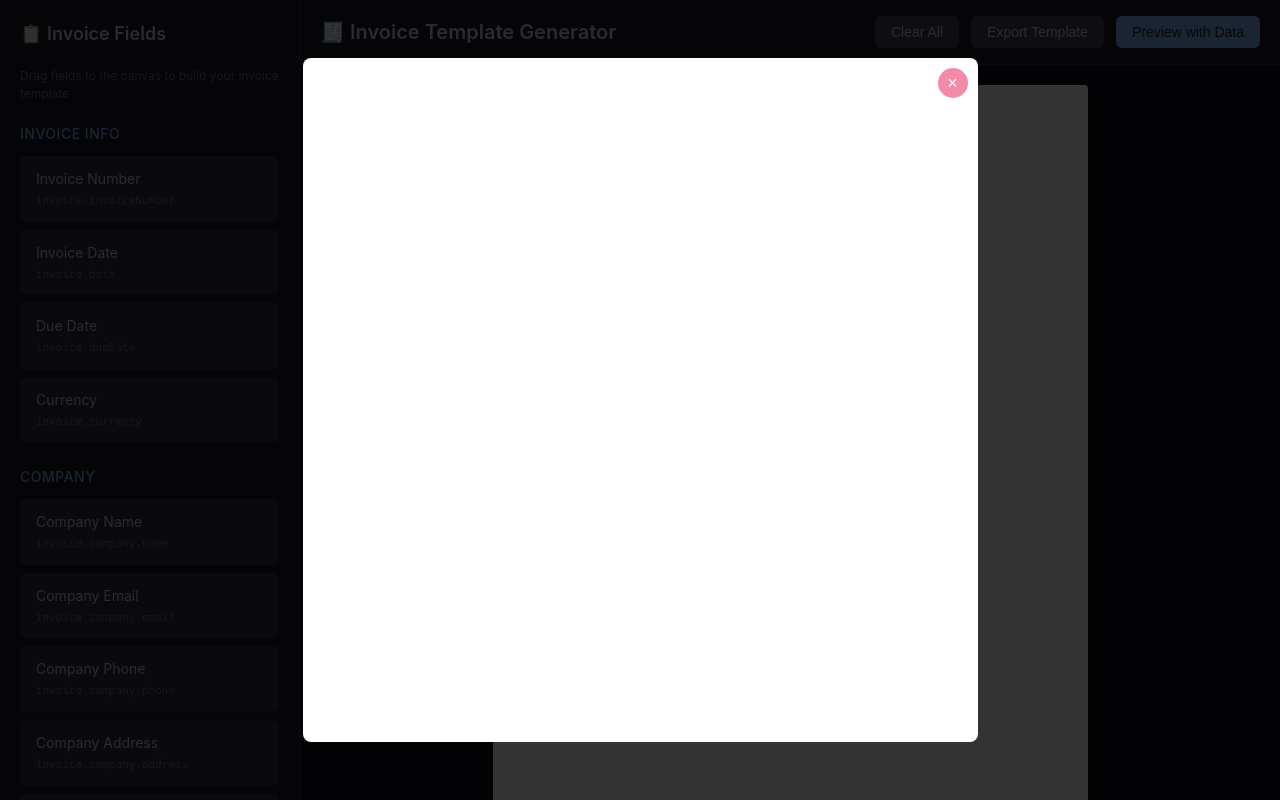
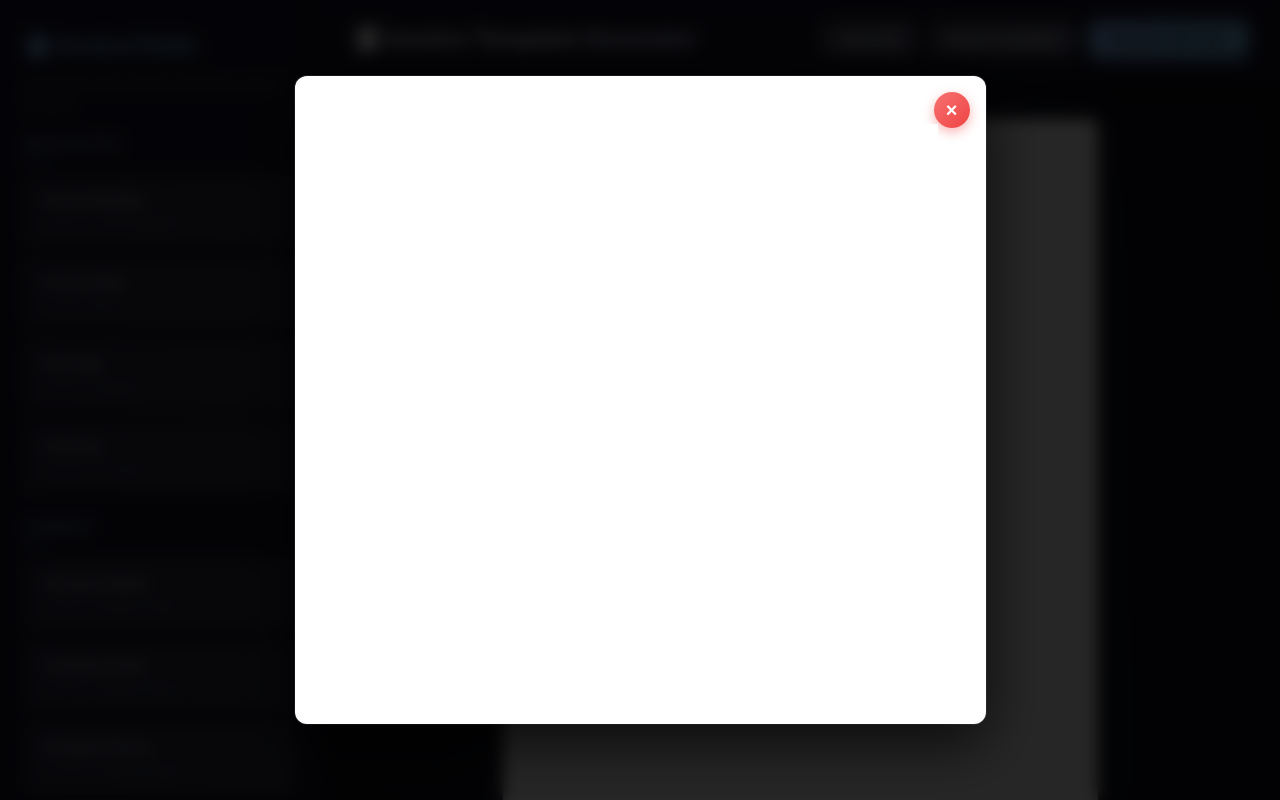
Before and after one commit to hackolite/invoice_template, a React (Vite) app: page / in a window 1280 px wide. Both pictures are taken after a click on the button "Preview with Data". Shown: the top 800 px of the page. Built offline with nearby package versions, Linux system fonts and the light colour scheme; the HTML template or start-up script is replaced by a standard one.

Commit message:
Enhance visual design with modern styling and beautiful UI improvements
Co-authored-by: hackolite <826027+hackolite@users.noreply.github.com>

```diff
--- a/src/App.css
+++ b/src/App.css
@@ -1,11 +1,11 @@
 :root {
-  font-family: 'Inter', system-ui, Avenir, Helvetica, Arial, sans-serif;
-  line-height: 1.5;
+  font-family: 'Inter', -apple-system, BlinkMacSystemFont, 'Segoe UI', 'Roboto', 'Oxygen', 'Ubuntu', 'Cantarell', sans-serif;
+  line-height: 1.6;
   font-weight: 400;
 
   color-scheme: light dark;
-  color: rgba(255, 255, 255, 0.87);
-  background-color: #1e1e2e;
+  color: rgba(255, 255, 255, 0.95);
+  background: linear-gradient(135deg, #1e1e2e 0%, #2a2a3e 100%);
 
   font-synthesis: none;
   text-rendering: optimizeLegibility;
@@ -24,6 +24,27 @@ body {
   min-height: 100vh;
 }
 
+/* Custom scrollbar styling */
+::-webkit-scrollbar {
+  width: 12px;
+  height: 12px;
+}
+
+::-webkit-scrollbar-track {
+  background: #1a1a2e;
+  border-radius: 6px;
+}
+
+::-webkit-scrollbar-thumb {
+  background: linear-gradient(135deg, #45475a 0%, #585b70 100%);
+  border-radius: 6px;
+  border: 2px solid #1a1a2e;
+}
+
+::-webkit-scrollbar-thumb:hover {
+  background: linear-gradient(135deg, #585b70 0%, #6c7086 100%);
+}
+
 #root {
   min-height: 100vh;
 }
@@ -31,23 +52,29 @@ body {
 .app {
   display: flex;
   min-height: 100vh;
-  background: #1e1e2e;
-  color: #cdd6f4;
+  background: linear-gradient(135deg, #1e1e2e 0%, #2a2a3e 100%);
+  color: #e8ecf4;
 }
 
 .sidebar {
-  width: 300px;
-  background: #181825;
-  border-right: 1px solid #313244;
-  padding: 20px;
+  width: 320px;
+  background: linear-gradient(180deg, #1a1a2e 0%, #16162a 100%);
+  border-right: 1px solid rgba(137, 180, 250, 0.15);
+  padding: 28px 24px;
   overflow-y: auto;
+  box-shadow: 4px 0 20px rgba(0, 0, 0, 0.3);
 }
 
 .sidebar h2 {
-  color: #cdd6f4;
-  font-size: 18px;
-  margin-bottom: 20px;
-  font-weight: 600;
+  color: #ffffff;
+  font-size: 22px;
+  margin-bottom: 12px;
+  font-weight: 700;
+  letter-spacing: -0.5px;
+  background: linear-gradient(135deg, #89b4fa 0%, #74c7ec 100%);
+  -webkit-background-clip: text;
+  -webkit-text-fill-color: transparent;
+  background-clip: text;
 }
 
 .field-category {
@@ -55,29 +82,62 @@ body {
 }
 
 .field-category h3 {
-  color: #89b4fa;
-  font-size: 14px;
-  margin-bottom: 12px;
-  font-weight: 500;
+  color: #a6c0fa;
+  font-size: 12px;
+  margin-bottom: 14px;
+  font-weight: 600;
   text-transform: uppercase;
-  letter-spacing: 0.5px;
+  letter-spacing: 1.2px;
+  position: relative;
+  padding-bottom: 8px;
+}
+
+.field-category h3::after {
+  content: '';
+  position: absolute;
+  bottom: 0;
+  left: 0;
+  width: 40px;
+  height: 2px;
+  background: linear-gradient(90deg, #89b4fa 0%, transparent 100%);
+  border-radius: 2px;
 }
 
 .field-item {
-  background: #313244;
-  padding: 10px 14px;
-  margin-bottom: 8px;
-  border-radius: 6px;
+  background: linear-gradient(135deg, #2d2d44 0%, #313244 100%);
+  padding: 12px 16px;
+  margin-bottom: 10px;
+  border-radius: 8px;
   cursor: grab;
   border: 2px solid transparent;
-  transition: all 0.2s;
+  transition: all 0.3s cubic-bezier(0.4, 0, 0.2, 1);
   font-size: 14px;
+  box-shadow: 0 2px 8px rgba(0, 0, 0, 0.2);
+  position: relative;
+  overflow: hidden;
+}
+
+.field-item::before {
+  content: '';
+  position: absolute;
+  top: 0;
+  left: 0;
+  right: 0;
+  bottom: 0;
+  background: linear-gradient(135deg, rgba(137, 180, 250, 0.1) 0%, transparent 100%);
+  opacity: 0;
+  transition: opacity 0.3s;
 }
 
 .field-item:hover {
-  background: #45475a;
+  background: linear-gradient(135deg, #3a3a52 0%, #45475a 100%);
   border-color: #89b4fa;
-  transform: translateX(4px);
+  transform: translateX(6px);
+  box-shadow: 0 4px 16px rgba(137, 180, 250, 0.3);
+}
+
+.field-item:hover::before {
+  opacity: 1;
 }
 
 .field-item:active {
@@ -98,18 +158,25 @@ body {
 }
 
 .toolbar {
-  background: #181825;
-  border-bottom: 1px solid #313244;
-  padding: 16px 20px;
+  background: linear-gradient(180deg, #1a1a2e 0%, #16162a 100%);
+  border-bottom: 1px solid rgba(137, 180, 250, 0.15);
+  padding: 20px 32px;
   display: flex;
   align-items: center;
   justify-content: space-between;
+  box-shadow: 0 4px 20px rgba(0, 0, 0, 0.3);
+  backdrop-filter: blur(10px);
 }
 
 .toolbar h1 {
-  color: #cdd6f4;
-  font-size: 20px;
-  font-weight: 600;
+  color: #ffffff;
+  font-size: 24px;
+  font-weight: 700;
+  letter-spacing: -0.5px;
+  background: linear-gradient(135deg, #ffffff 0%, #cdd6f4 100%);
+  -webkit-background-clip: text;
+  -webkit-text-fill-color: transparent;
+  background-clip: text;
 }
 
 .toolbar-actions {
@@ -118,75 +185,128 @@ body {
 }
 
 .btn {
-  background: #89b4fa;
+  background: linear-gradient(135deg, #89b4fa 0%, #74c7ec 100%);
   color: #1e1e2e;
   border: none;
-  padding: 8px 16px;
-  border-radius: 6px;
+  padding: 10px 20px;
+  border-radius: 8px;
   cursor: pointer;
-  font-weight: 500;
+  font-weight: 600;
   font-size: 14px;
-  transition: all 0.2s;
+  transition: all 0.3s cubic-bezier(0.4, 0, 0.2, 1);
+  box-shadow: 0 4px 12px rgba(137, 180, 250, 0.4);
+  position: relative;
+  overflow: hidden;
+}
+
+.btn::before {
+  content: '';
+  position: absolute;
+  top: 0;
+  left: 0;
+  right: 0;
+  bottom: 0;
+  background: linear-gradient(135deg, #74c7ec 0%, #89b4fa 100%);
+  opacity: 0;
+  transition: opacity 0.3s;
 }
 
 .btn:hover {
-  background: #74c7ec;
-  transform: translateY(-1px);
+  transform: translateY(-2px);
+  box-shadow: 0 6px 20px rgba(137, 180, 250, 0.5);
+}
+
+.btn:hover::before {
+  opacity: 1;
+}
+
+.btn:active {
+  transform: translateY(0);
+}
+
+.btn > * {
+  position: relative;
+  z-index: 1;
 }
 
 .btn-secondary {
-  background: #45475a;
-  color: #cdd6f4;
+  background: linear-gradient(135deg, #45475a 0%, #585b70 100%);
+  color: #e8ecf4;
+  box-shadow: 0 4px 12px rgba(0, 0, 0, 0.3);
+}
+
+.btn-secondary::before {
+  background: linear-gradient(135deg, #585b70 0%, #6c7086 100%);
 }
 
 .btn-secondary:hover {
-  background: #585b70;
+  box-shadow: 0 6px 20px rgba(0, 0, 0, 0.4);
 }
 
 .canvas-container {
   flex: 1;
-  padding: 20px;
+  padding: 40px;
   overflow: auto;
-  background: #11111b;
+  background: linear-gradient(135deg, #0f0f1a 0%, #11111b 50%, #1a1a2e 100%);
+  display: flex;
+  align-items: flex-start;
+  justify-content: center;
 }
 
 .canvas {
-  background: white;
+  background: #ffffff;
   min-height: 842px;
   width: 595px;
-  margin: 0 auto;
   position: relative;
-  box-shadow: 0 4px 20px rgba(0, 0, 0, 0.5);
-  border-radius: 4px;
+  box-shadow:
+    0 10px 40px rgba(0, 0, 0, 0.6),
+    0 0 0 1px rgba(255, 255, 255, 0.1),
+    0 0 80px rgba(137, 180, 250, 0.15);
+  border-radius: 8px;
+  transition: all 0.3s cubic-bezier(0.4, 0, 0.2, 1);
 }
 
 .canvas.drag-over {
   outline: 3px dashed #89b4fa;
-  outline-offset: 4px;
+  outline-offset: 8px;
+  box-shadow:
+    0 10px 40px rgba(0, 0, 0, 0.6),
+    0 0 0 1px rgba(137, 180, 250, 0.3),
+    0 0 100px rgba(137, 180, 250, 0.4);
+  transform: scale(1.01);
 }
 
 .dropped-field {
   position: absolute;
-  background: #f9e2af;
-  padding: 6px 12px;
-  border-radius: 4px;
+  background: linear-gradient(135deg, #fef3c7 0%, #fde68a 100%);
+  padding: 8px 14px;
+  border-radius: 6px;
   cursor: move;
   font-size: 14px;
   color: #1e1e2e;
-  border: 2px solid #f9e2af;
-  box-shadow: 0 2px 8px rgba(0, 0, 0, 0.1);
+  border: 2px solid #fbbf24;
+  box-shadow:
+    0 4px 12px rgba(251, 191, 36, 0.3),
+    0 2px 4px rgba(0, 0, 0, 0.1);
   user-select: none;
-  transition: all 0.2s;
+  transition: all 0.3s cubic-bezier(0.4, 0, 0.2, 1);
+  backdrop-filter: blur(8px);
 }
 
 .dropped-field:hover {
   border-color: #89b4fa;
   z-index: 10;
+  transform: scale(1.02);
+  box-shadow:
+    0 6px 20px rgba(137, 180, 250, 0.4),
+    0 2px 8px rgba(0, 0, 0, 0.15);
 }
 
 .dropped-field.selected {
   border-color: #89b4fa;
-  box-shadow: 0 4px 12px rgba(137, 180, 250, 0.4);
+  box-shadow:
+    0 6px 24px rgba(137, 180, 250, 0.5),
+    0 2px 8px rgba(0, 0, 0, 0.15);
 }
 
 .dropped-field-label {
@@ -201,10 +321,13 @@ body {
 }
 
 .loop-field {
-  background: #cba6f7;
-  border-color: #cba6f7;
+  background: linear-gradient(135deg, #ddd6fe 0%, #c4b5fd 100%);
+  border-color: #a78bfa;
   min-width: 200px;
   min-height: 100px;
+  box-shadow:
+    0 4px 12px rgba(167, 139, 250, 0.3),
+    0 2px 4px rgba(0, 0, 0, 0.1);
 }
 
 .loop-field-content {
@@ -217,19 +340,22 @@ body {
 
 .remove-btn {
   position: absolute;
-  top: -8px;
-  right: -8px;
-  background: #f38ba8;
+  top: -10px;
+  right: -10px;
+  background: linear-gradient(135deg, #f87171 0%, #ef4444 100%);
   color: white;
-  border: none;
-  width: 20px;
-  height: 20px;
+  border: 2px solid white;
+  width: 24px;
+  height: 24px;
   border-radius: 50%;
   cursor: pointer;
-  font-size: 12px;
+  font-size: 14px;
+  font-weight: bold;
   display: none;
   align-items: center;
   justify-content: center;
+  box-shadow: 0 4px 12px rgba(239, 68, 68, 0.4);
+  transition: all 0.3s cubic-bezier(0.4, 0, 0.2, 1);
 }
 
 .dropped-field:hover .remove-btn {
@@ -237,7 +363,9 @@ body {
 }
 
 .remove-btn:hover {
-  background: #eba0ac;
+  background: linear-gradient(135deg, #dc2626 0%, #b91c1c 100%);
+  transform: scale(1.1);
+  box-shadow: 0 6px 16px rgba(239, 68, 68, 0.5);
 }
 
 .preview-container {
@@ -246,38 +374,72 @@ body {
   left: 0;
   right: 0;
   bottom: 0;
-  background: rgba(0, 0, 0, 0.8);
+  background: rgba(0, 0, 0, 0.85);
+  backdrop-filter: blur(8px);
   display: flex;
   align-items: center;
   justify-content: center;
   z-index: 1000;
-  padding: 20px;
+  padding: 40px;
+  animation: fadeIn 0.3s ease-out;
+}
+
+@keyframes fadeIn {
+  from {
+    opacity: 0;
+  }
+  to {
+    opacity: 1;
+  }
 }
 
 .preview-modal {
   background: white;
-  padding: 40px;
-  border-radius: 8px;
+  padding: 48px;
+  border-radius: 12px;
   max-width: 90%;
   max-height: 90%;
   overflow: auto;
   position: relative;
+  box-shadow:
+    0 20px 60px rgba(0, 0, 0, 0.7),
+    0 0 0 1px rgba(255, 255, 255, 0.1);
+  animation: slideUp 0.3s ease-out;
+}
+
+@keyframes slideUp {
+  from {
+    opacity: 0;
+    transform: translateY(40px);
+  }
+  to {
+    opacity: 1;
+    transform: translateY(0);
+  }
 }
 
 .preview-close {
   position: absolute;
-  top: 10px;
-  right: 10px;
-  background: #f38ba8;
+  top: 16px;
+  right: 16px;
+  background: linear-gradient(135deg, #f87171 0%, #ef4444 100%);
   color: white;
   border: none;
-  width: 30px;
-  height: 30px;
+  width: 36px;
+  height: 36px;
   border-radius: 50%;
   cursor: pointer;
-  font-size: 18px;
+  font-size: 20px;
+  font-weight: bold;
+  display: flex;
+  align-items: center;
+  justify-content: center;
+  box-shadow: 0 4px 12px rgba(239, 68, 68, 0.4);
+  transition: all 0.3s cubic-bezier(0.4, 0, 0.2, 1);
 }
 
 .preview-close:hover {
-  background: #eba0ac;
+  background: linear-gradient(135deg, #dc2626 0%, #b91c1c 100%);
+  transform: scale(1.1) rotate(90deg);
+  box-shadow: 0 6px 16px rgba(239, 68, 68, 0.5);
 }
```
